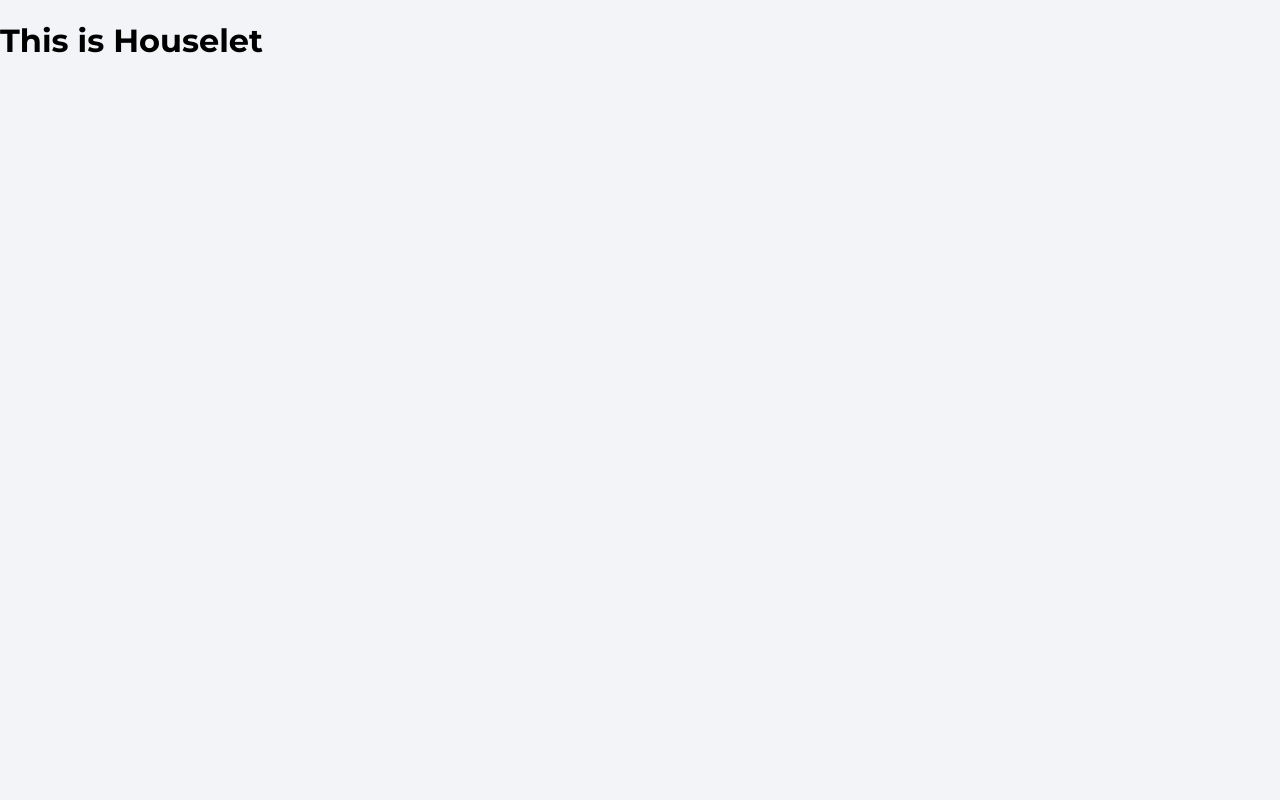
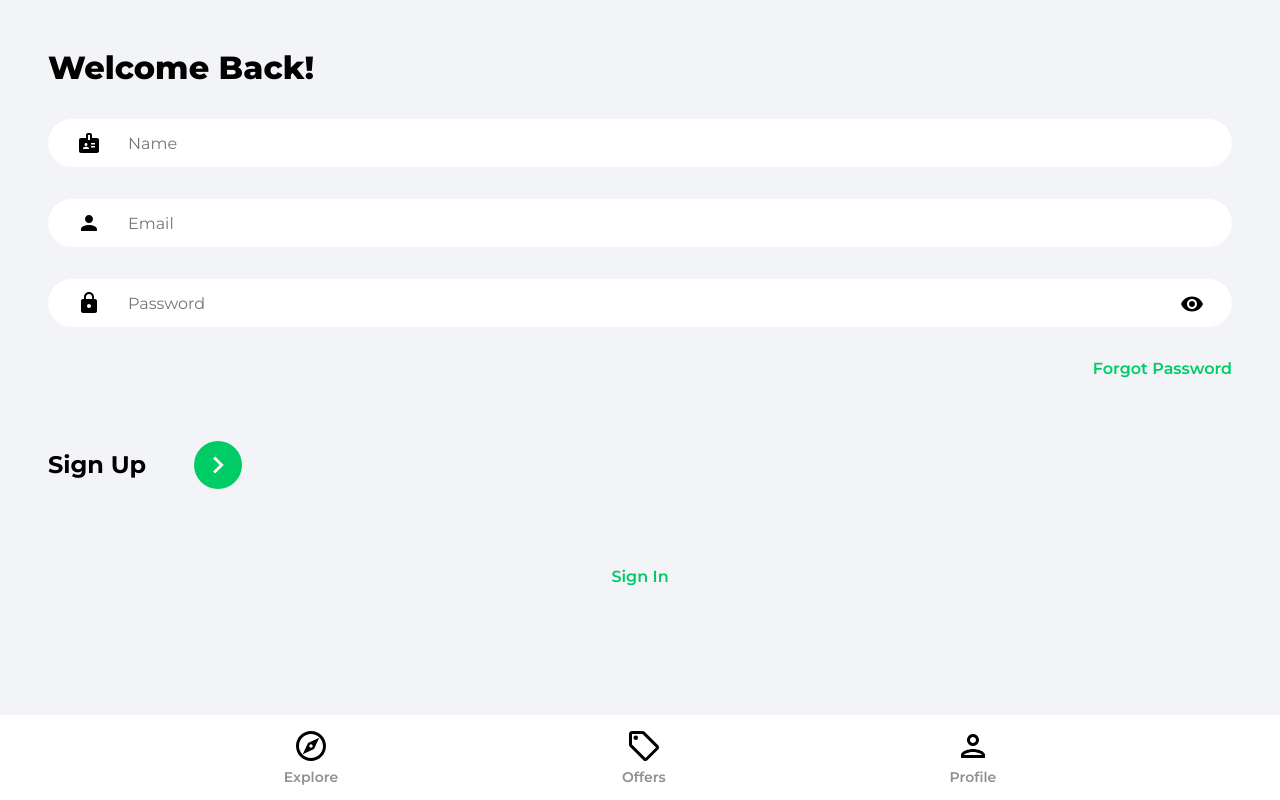
Before and after one commit to AbedinJoynal/Houselet, a React (Create React App) app: page /signup in a window 1280 px wide. Built offline with nearby package versions, Linux system fonts and the light colour scheme.

Commit message:
authentication and database

```diff
--- a/package.json
+++ b/package.json
@@ -9,6 +9,7 @@
     "firebase": "^9.6.10",
     "react": "^18.0.0",
     "react-dom": "^18.0.0",
+    "react-router-dom": "^6.3.0",
     "react-scripts": "5.0.0",
     "web-vitals": "^2.1.4"
   },
--- a/public/index.html
+++ b/public/index.html
@@ -17,6 +17,9 @@
     <link rel="manifest" href="%PUBLIC_URL%/manifest.json" />
     <link rel="preconnect" href="https://fonts.googleapis.com" />
     <link rel="preconnect" href="https://fonts.gstatic.com" crossorigin />
+    <link rel="preconnect" href="https://fonts.googleapis.com" />
+    <link rel="preconnect" href="https://fonts.gstatic.com" crossorigin />
+
     <!-- <link
       href="https://fonts.googleapis.com/css2?family=Nunito:wght@200;300;400;600&display=swap"
       rel="stylesheet"
--- a/src/App.js
+++ b/src/App.js
@@ -1,8 +1,28 @@
+import React from 'react';
+import { BrowserRouter as Router, Routes, Route } from 'react-router-dom';
+import Navbar from './components/Navbar';
+import Explore from './pages/Explore';
+import ForgotPassword from './pages/ForgotPassword';
+import Offers from './pages/Offers';
+import Profile from './pages/Profile';
+import SignIn from './pages/SignIn';
+import SignUp from './pages/SignUp';
+
 function App() {
   return (
-    <div className="App">
-    <h1>This is Houselet</h1>
-    </div>
+    <>
+      <Router>
+        <Routes>
+          <Route path="/" element={<Explore/>}/>
+          <Route path="/offers" element={<Offers/>}/>
+          <Route path="/profile" element={<SignIn/>}/>
+          <Route path="/signin" element={<SignIn/>}/>
+          <Route path="/signup" element={<SignUp/>}/>
+          <Route path="/forgotpassword" element={<ForgotPassword/>}/>
+        </Routes>
+        <Navbar/>
+      </Router>
+    </>
   );
 }
 
--- /dev/null
+++ b/src/components/Navbar.jsx
@@ -0,0 +1,40 @@
+import React from 'react';
+import { useLocation, useNavigate } from 'react-router-dom';
+import { ReactComponent as OfferIcon } from '../assets/svg/localOfferIcon.svg';
+import { ReactComponent as ExploreIcon } from '../assets/svg/exploreIcon.svg';
+import { ReactComponent as PersonOutlineIcon } from '../assets/svg/personOutlineIcon.svg';
+const Navbar = () => {
+  const navigate =useNavigate()
+  const location =useLocation()
+  const pathMatchRoute=(route)=>{
+    if(route===location.pathname){
+      return true
+    }
+  }
+  return (
+    <footer className="navbar">
+      <nav className="navbarNav">
+        <ul className="navbarListItems">
+          <li className="navbarListItem" onClick={()=>navigate('/')}>
+          <ExploreIcon fill={pathMatchRoute('/')?'#2f2f2f':'8f8f8f'} width='36px'
+          height='36px'
+          />
+          <p className={pathMatchRoute('/')?'navbarListItemNameActive':'navbarListItemName'}>Explore</p>
+          </li>
+          <li className="navbarListItem" onClick={()=>navigate('/offers')}>
+          <OfferIcon fill={pathMatchRoute('/offers')?'#2f2f2f':'8f8f8f'} width='36px' height='36px'/>
+          <p className={pathMatchRoute('/offers')?'navbarListItemNameActive':'navbarListItemName'}>Offers</p>
+          </li>
+          <li className="navbarListItem" onClick={()=>navigate('/profile')}>
+          <PersonOutlineIcon fill={pathMatchRoute('/profile')?'#2f2f2f':'8f8f8f'} width='36px'
+          height='36px'
+          />
+          <p className={pathMatchRoute('/profile')?'navbarListItemNameActive':'navbarListItemName'}>Profile</p>
+          </li>
+        </ul>
+      </nav>
+    </footer>
+  );
+};
+
+export default Navbar;
--- /dev/null
+++ b/src/pages/Explore.jsx
@@ -0,0 +1,9 @@
+import React from 'react'
+
+const Explore = () => {
+  return (
+    <div>Explore</div>
+  )
+}
+
+export default Explore
--- /dev/null
+++ b/src/pages/ForgotPassword.jsx
@@ -0,0 +1,9 @@
+import React from 'react'
+
+const ForgotPassword = () => {
+  return (
+    <div>ForgotPassword</div>
+  )
+}
+
+export default ForgotPassword
--- /dev/null
+++ b/src/pages/Offers.jsx
@@ -0,0 +1,9 @@
+import React from 'react'
+
+const Offers = () => {
+  return (
+    <div>Offers</div>
+  )
+}
+
+export default Offers
--- /dev/null
+++ b/src/pages/Profile.jsx
@@ -0,0 +1,9 @@
+import React from 'react'
+
+const Profile = () => {
+  return (
+    <div>Profile</div>
+  )
+}
+
+export default Profile
--- /dev/null
+++ b/src/pages/SignIn.jsx
@@ -0,0 +1,69 @@
+import React, { useState } from 'react';
+import { Link, useNavigate } from 'react-router-dom';
+import { ReactComponent as ArrowRightIcon } from '../assets/svg/keyboardArrowRightIcon.svg';
+import visibilityIcon from '../assets/svg/visibilityIcon.svg';
+const SignIn = () => {
+  const [showPassword, setShowPassword] = useState(false);
+  const [formData, setFormData] = useState({
+    email: '',
+    password: '',
+  });
+  const { email, password } = formData;
+  const navigate = useNavigate();
+  const onChange = (e) => {
+    setFormData((prevState) => ({
+      ...prevState,
+      [e.target.id]: e.target.value,
+    }));
+  };
+  return (
+    <>
+      <div className="pageContainer">
+        <header>
+          <p className="pageHeader">Welcome Back!</p>
+        </header>
+        <form>
+          <input
+            type="email"
+            placeholder="Email"
+            className="emailInput"
+            value={email}
+            onChange={onChange}
+            id="email"
+          />
+          <div className="passwordInputDiv">
+            <input
+              type={showPassword ? 'text' : 'password'}
+              value={password}
+              placeholder="Password"
+              onChange={onChange}
+              id="password"
+              className="passwordInput"
+            />
+            <img
+              src={visibilityIcon}
+              alt="show password"
+              className="showPassword"
+              onClick={() => setShowPassword((prevState) => !prevState)}
+            />
+          </div>
+          <Link to="/forgotpassword" className="forgotPasswordLink">
+            Forgot Password
+          </Link>
+          <div className="signInBar">
+            <p className="signInText">Sign In</p>
+            <button className="signInButton">
+              <ArrowRightIcon fill="#ffffff" height="34px" width="34px" />
+            </button>
+          </div>
+        </form>
+        {/* Google Auth */}
+        <Link to="/signup" className="registerLink">
+          Sign Up
+        </Link>
+      </div>
+    </>
+  );
+};
+
+export default SignIn;
--- /dev/null
+++ b/src/pages/SignUp.jsx
@@ -0,0 +1,108 @@
+import React, { useState } from 'react';
+import { Link, useNavigate } from 'react-router-dom';
+import { ReactComponent as ArrowRightIcon } from '../assets/svg/keyboardArrowRightIcon.svg';
+import {
+  getAuth,
+  createUserWithEmailAndPassword,
+  updateProfile,
+} from 'firebase/auth';
+import { setDoc, doc, serverTimestamp } from 'firebase/firestore';
+import { db } from '../firebase.config';
+import visibilityIcon from '../assets/svg/visibilityIcon.svg';
+const SignUp = () => {
+  const [showPassword, setShowPassword] = useState(false);
+  const [formData, setFormData] = useState({
+    name: '',
+    email: '',
+    password: '',
+  });
+  const { name, email, password } = formData;
+  const navigate = useNavigate();
+  const onChange = (e) => {
+    setFormData((prevState) => ({
+      ...prevState,
+      [e.target.id]: e.target.value,
+    }));
+  };
+  const onSubmit = async (e) => {
+    e.preventDefault();
+    try {
+      const auth = getAuth();
+      const userCredential = await createUserWithEmailAndPassword(
+        auth,
+        email,
+        password
+      );
+      const user = userCredential.user;
+      updateProfile(auth.currentUser, {
+        displayName: name,
+      });
+      const formDataCopy = { ...formData };
+      delete formDataCopy.password;
+      formDataCopy.timeStamp = serverTimestamp();
+      await setDoc(doc(db, 'users', user.uid), formDataCopy);
+
+      navigate('/');
+    } catch (error) {
+      console.log(error);
+    }
+  };
+  return (
+    <>
+      <div className="pageContainer">
+        <header>
+          <p className="pageHeader">Welcome Back!</p>
+        </header>
+        <form onSubmit={onSubmit}>
+          <input
+            type="text"
+            placeholder="Name"
+            onChange={onChange}
+            value={name}
+            id="name"
+            className="nameInput"
+          />
+          <input
+            type="email"
+            placeholder="Email"
+            className="emailInput"
+            value={email}
+            onChange={onChange}
+            id="email"
+          />
+          <div className="passwordInputDiv">
+            <input
+              type={showPassword ? 'text' : 'password'}
+              value={password}
+              placeholder="Password"
+              onChange={onChange}
+              id="password"
+              className="passwordInput"
+            />
+            <img
+              src={visibilityIcon}
+              alt="show password"
+              className="showPassword"
+              onClick={() => setShowPassword((prevState) => !prevState)}
+            />
+          </div>
+          <Link to="/forgotpassword" className="forgotPasswordLink">
+            Forgot Password
+          </Link>
+          <div className="signUpBar">
+            <p className="signUpText">Sign Up</p>
+            <button className="signUpButton">
+              <ArrowRightIcon fill="#ffffff" height="34px" width="34px" />
+            </button>
+          </div>
+        </form>
+        {/* Google Auth */}
+        <Link to="/signin" className="registerLink">
+          Sign In
+        </Link>
+      </div>
+    </>
+  );
+};
+
+export default SignUp;
```
Also changed, not shown: src/index.js (+4 -4 lines), 1 other file (tests, documents, lock files or other folders).
